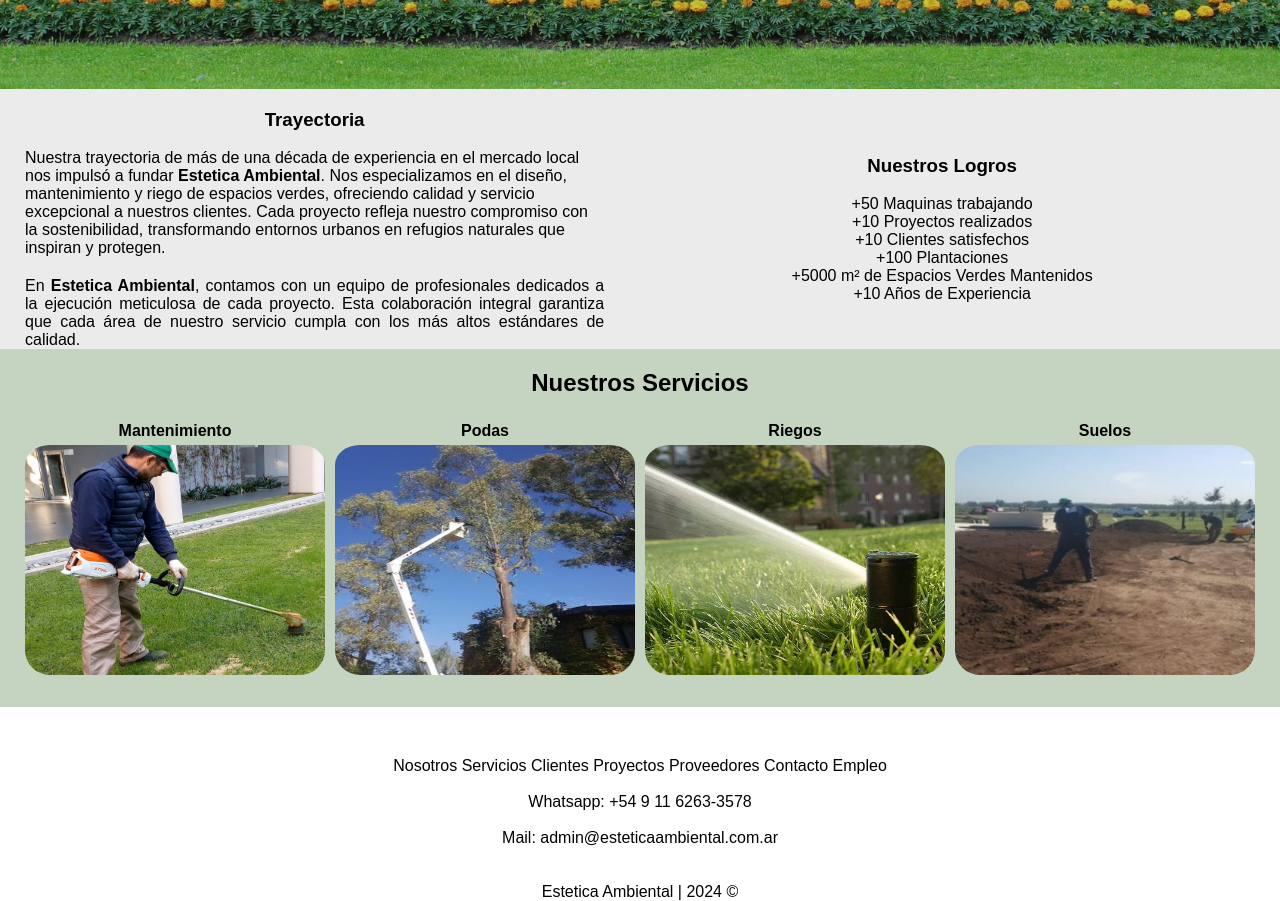
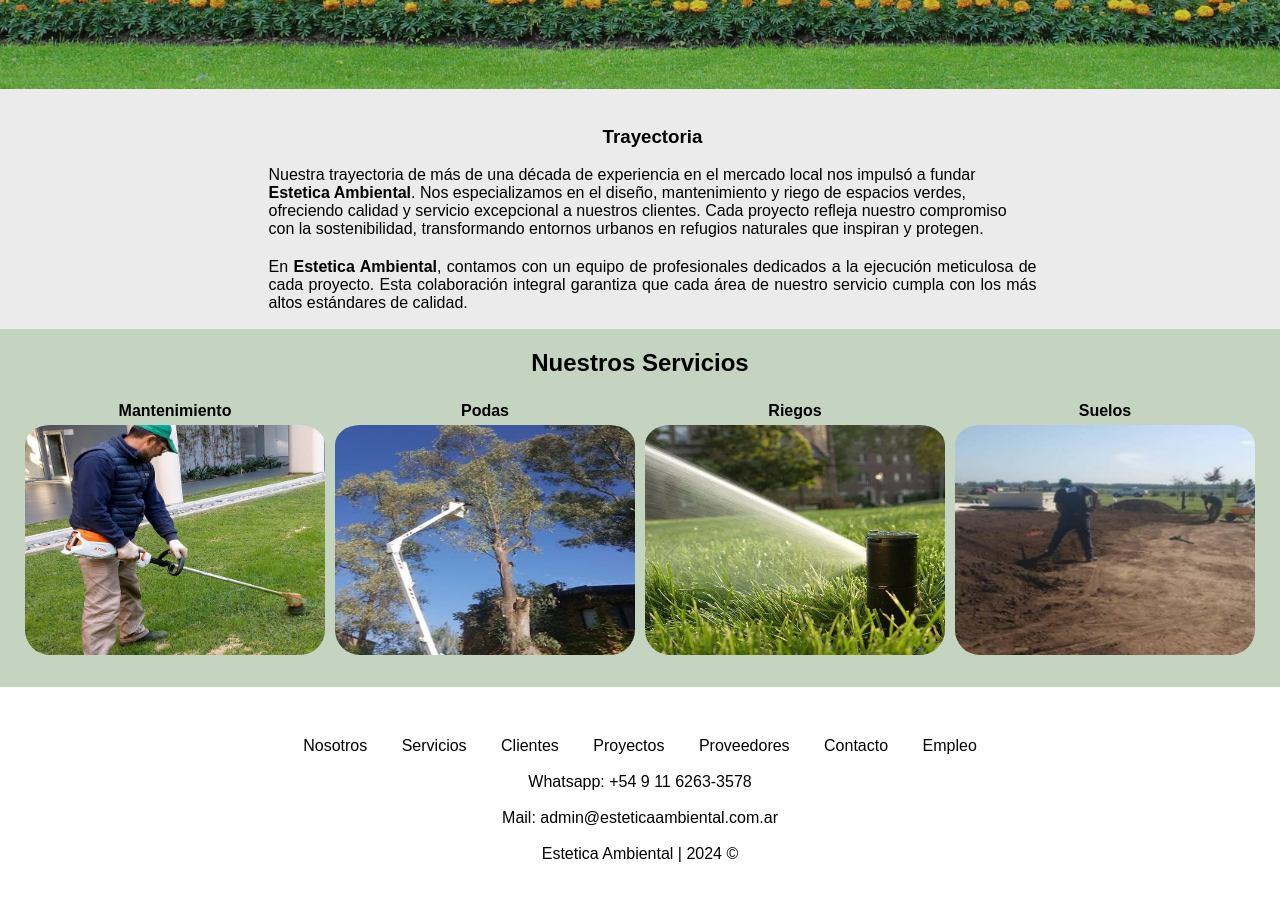
Before and after one commit to Tobic7/pagina-estetica-ambiental, a plain HTML site: page index.html in a window 1280 px wide. Shown: the part 780-1681 px from the top of the page. After the commit the page ends 1643 px from the top, so only its background shows below. Drawn offline with Linux system fonts and the light colour scheme.

Commit message:
Delete "logros" ask by client

```diff
--- a/index.css
+++ b/index.css
@@ -78,12 +78,6 @@ section div.intros h3{
 section p.intro2{
     text-align: justify;
     margin-top: 20px;
-}
-
-section div.things{
-    width: 70%;
-    padding-top: 20px;
-    text-align: center;
 }
 
 /* CAMBIOS EN LA PARTE DE SERVICIOS */
@@ -170,13 +164,13 @@ a{
 
 a:hover{
     color: rgb(110, 226, 38);
-    font-size: 18.5px;
+    font-size: 19px;
 }
 
 /* //////// PARTE FINAL DE LA PAGINA. LO DE MAS ABAJO ///////// */
 .bottom .optionsDown{
     text-align: center;
-    word-spacing: px;
+    word-spacing: 30px;
 }
 
 .bottom {
--- a/index.html
+++ b/index.html
@@ -30,16 +30,6 @@
             <p class="intro2">
                 En <strong>Estetica Ambiental</strong>, contamos con un equipo de profesionales dedicados a la ejecución meticulosa de cada proyecto. Esta colaboración integral garantiza que cada área de nuestro servicio cumpla con los más altos estándares de calidad.
             </p>
-        </div>
-        <div class="things">
-            <h3>Nuestros Logros</h3>
-            <br>
-            <p>+50 Maquinas trabajando</p>
-            <p>+10 Proyectos realizados</p>
-            <p>+10 Clientes satisfechos</p>
-            <p>+100 Plantaciones</p>
-            <p>+5000 m² de Espacios Verdes Mantenidos</p>
-            <p>+10 Años de Experiencia</p>
         </div>
     </section>
         <div class="tituloServicio"><h2>Nuestros Servicios</h2></div>
@@ -85,7 +75,6 @@
             <br>
             <p>Mail: admin@esteticaambiental.com.ar</p>
             <br>
-            <br>
             <p>Estetica Ambiental | 2024 ©</p>
             </div>
     </footer>
```
